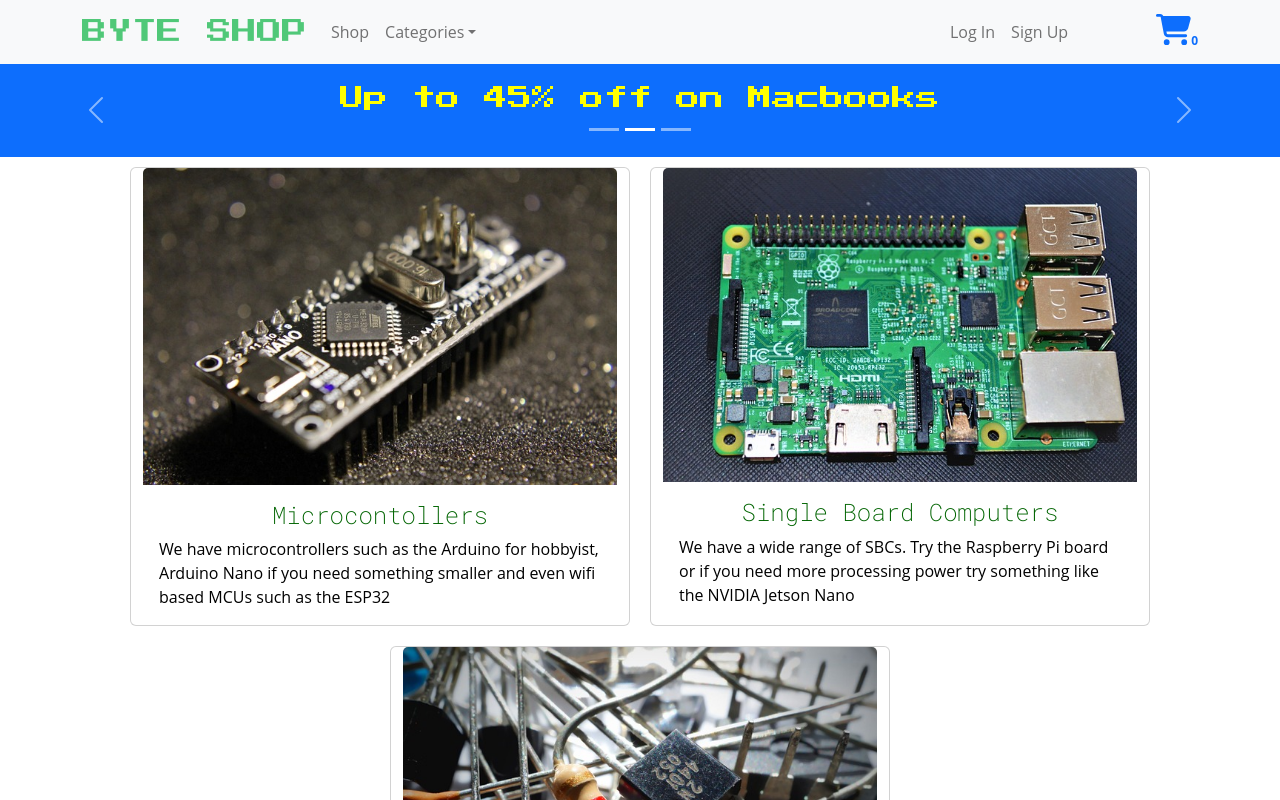
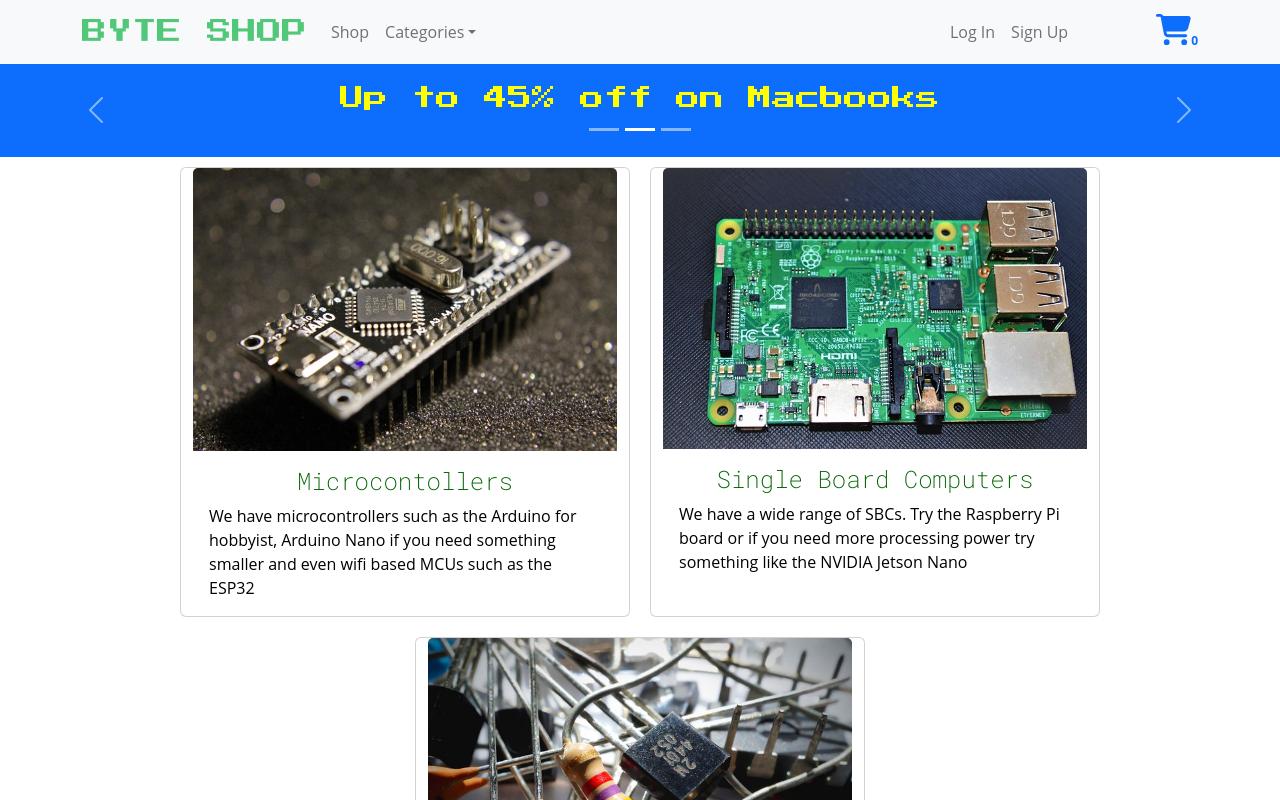
Before and after one commit to omr50/byte-shop, a React (Create React App) app: page / in a window 1280 px wide. Shown: the top 800 px of the page. Built offline with nearby package versions, Linux system fonts and the light colour scheme; no server answers; the database is empty.

Commit message:
changed card widths.

```diff
--- a/src/components/category/category.component.jsx
+++ b/src/components/category/category.component.jsx
@@ -13,7 +13,7 @@
     console.log(img)
     return (
 
-        <Card style={{ maxWidth: '500px', margin: '10px', cursor:'pointer'}} className="category-card">
+        <Card style={{ maxWidth: '450px', margin: '10px', cursor:'pointer'}} className="category-card">
           <LinkContainer to={route} style={{ textDecoration: 'none', color: 'darkgreen' }}>
             <div>
         {/*React relative paths don't work so import images above */}
```
